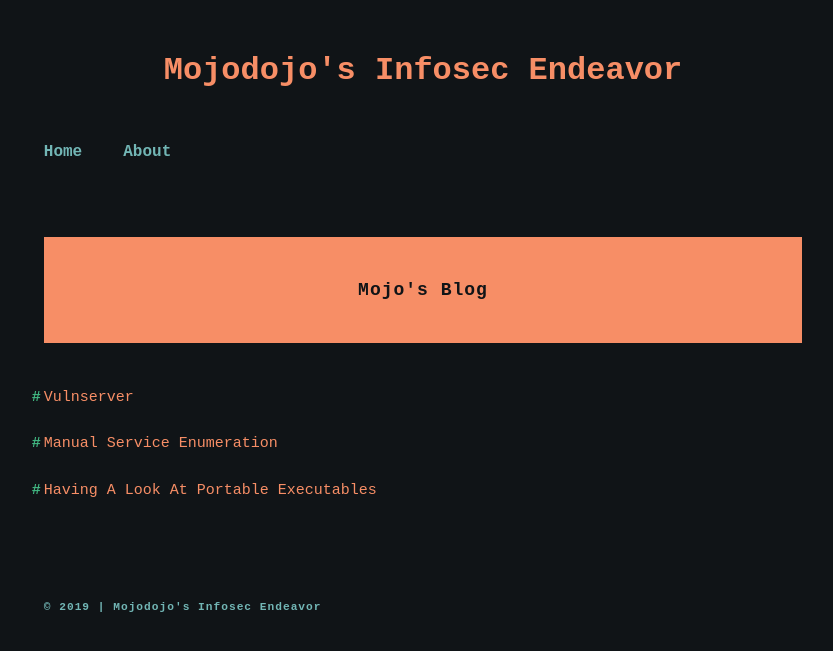
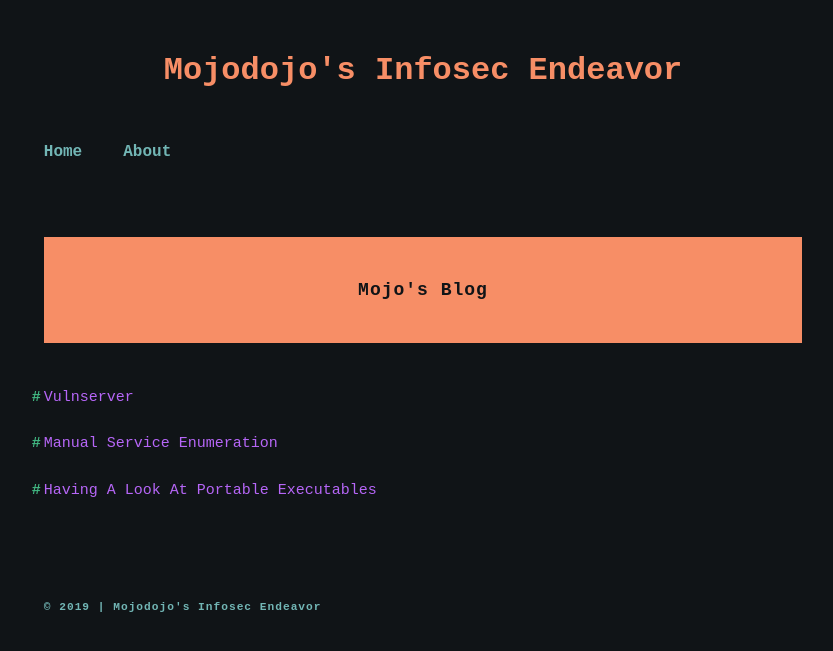
Before and after one commit to mojodojo101/mojo_blog, a Jekyll site: the page built from index.html, in a window 1280 px wide. Shown: the top 651 px of the page, without its empty margins (217-1050 px from the left). Built offline with Jekyll 4.4.1, drawn with Linux system fonts in a browser that asks for light colours; the list of posts is cut into pages by our own code.

Commit message:
fixed color

```diff
--- a/assets/css/custom.css
+++ b/assets/css/custom.css
@@ -78,7 +78,7 @@ main {
 .post-list a {
 	text-decoration: none;
 	position: relative;
-	color: #f78e66 !important;
+	color: #b666f7 !important;
 	/* color: #72b6b5 !important; */
 }
 
--- a/assets/css/mark.css
+++ b/assets/css/mark.css
@@ -79,7 +79,7 @@ h2 {
 a {
 	/* color: #ffa0c0 !important; */
 	/*#2ab375 */
-	color: #231769 !important;
+	color: #2ab375 !important;
 	text-decoration: none;
 }
 
```
